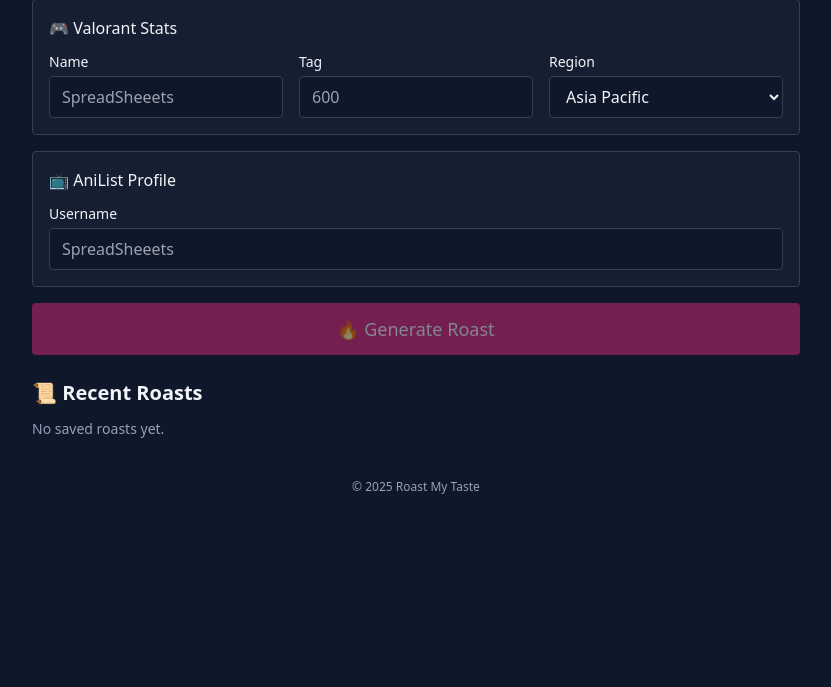
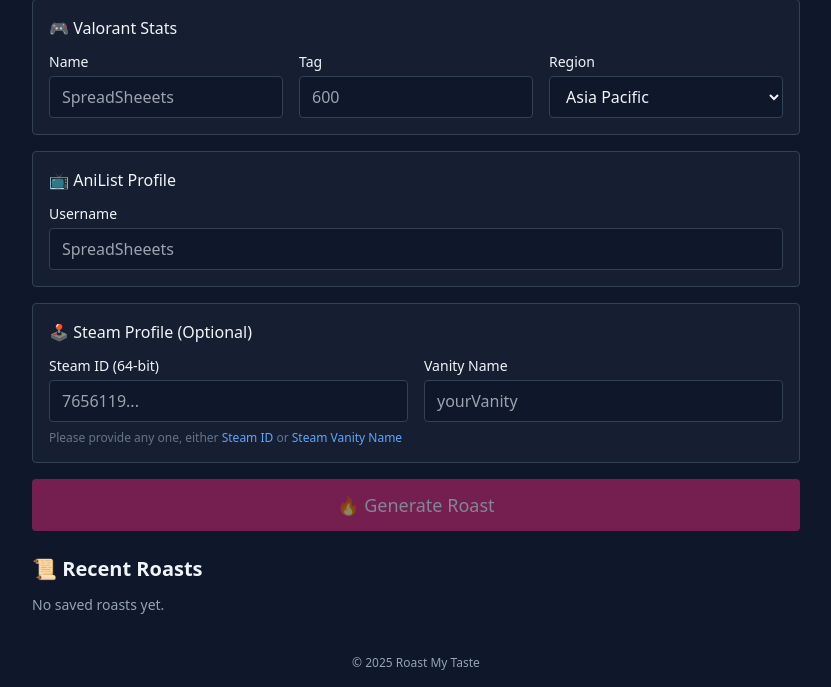
Before and after one commit to SpreadSheets600/Cooked-Roasted-Life, a Flask app: page / in a window 1280 px wide. Shown: the part 320-1007 px from the top of the page, without its empty margins (224-1055 px from the left). Before the commit the page ends 814 px from the top, so only its background shows below. Run offline with Flask 3, Linux system fonts and the light colour scheme; data that the repository does not hold is empty; some libraries are stand-ins or nearby versions.

Commit message:
feat: improve layout and structure of index.html for better readability and organization

```diff
--- a/app/templates/index.html
+++ b/app/templates/index.html
@@ -1,27 +1,17 @@
-{% extends 'base.html' %}
-{% block content %}
+{% extends 'base.html' %} {% block content %}
 <section class="max-w-3xl mx-auto space-y-6">
 	<h1 class="text-3xl font-semibold text-center">Ultimate Multi-Source Roast</h1>
-  <p class="text-slate-300 text-center">Provide whichever identifiers you want roasted. Missing fields are skipped. Then
-    bask in refined disrespect powered by AI.</p>
+	<p class="text-slate-300 text-center">Provide whichever identifiers you want roasted. Missing fields are skipped. Then bask in refined disrespect powered by AI.</p>
 
 	<!-- Spotify Authentication Status -->
 	<div class="bg-slate-800/50 p-4 rounded border border-slate-700">
 		<div class="flex items-center justify-between">
 			<div>
 				<h3 class="font-medium mb-1">🎵 Spotify Integration</h3>
-        <p class="text-sm text-slate-400">
-          {% if session.get('spotify_authenticated') %}
-          ✅ Connected {% if session.get('spotify_username') %}<span class="text-green-400">as {{
-            session.get('spotify_username') }}</span>{% endif %}
-          {% else %}
-          ⚠️ Not connected - click to authenticate
-          {% endif %}
-        </p>
+				<p class="text-sm text-slate-400">{% if session.get('spotify_authenticated') %} ✅ Connected {% if session.get('spotify_username') %}<span class="text-green-400">as {{ session.get('spotify_username') }}</span>{% endif %} {% else %} ⚠️ Not connected - click to authenticate {% endif %}</p>
 			</div>
 			{% if not session.get('spotify_authenticated') %}
-      <a href="/spotify/login" class="px-4 py-2 bg-green-600 hover:bg-green-500 rounded font-medium text-sm">Connect
-        Spotify</a>
+			<a href="/spotify/login" class="px-4 py-2 bg-green-600 hover:bg-green-500 rounded font-medium text-sm">Connect Spotify</a>
 			{% else %}
 			<a href="/spotify/logout" class="px-3 py-1.5 bg-slate-700 hover:bg-slate-600 rounded text-sm">Disconnect</a>
 			{% endif %}
@@ -35,18 +25,15 @@
 			<div class="grid md:grid-cols-3 gap-4">
 				<div>
 					<label class="block text-sm mb-1" for="valorant_name">Name</label>
-          <input id="valorant_name" name="valorant_name"
-            class="w-full px-3 py-2 rounded bg-slate-900 border border-slate-700" placeholder="SpreadSheeets" />
+					<input id="valorant_name" name="valorant_name" class="w-full px-3 py-2 rounded bg-slate-900 border border-slate-700" placeholder="SpreadSheeets" />
 				</div>
 				<div>
 					<label class="block text-sm mb-1" for="valorant_tag">Tag</label>
-          <input id="valorant_tag" name="valorant_tag"
-            class="w-full px-3 py-2 rounded bg-slate-900 border border-slate-700" placeholder="600" />
+					<input id="valorant_tag" name="valorant_tag" class="w-full px-3 py-2 rounded bg-slate-900 border border-slate-700" placeholder="600" />
 				</div>
 				<div>
 					<label class="block text-sm mb-1" for="valorant_region">Region</label>
-          <select id="valorant_region" name="valorant_region"
-            class="w-full px-3 py-2 rounded bg-slate-900 border border-slate-700">
+					<select id="valorant_region" name="valorant_region" class="w-full px-3 py-2 rounded bg-slate-900 border border-slate-700">
 						<option value="na">North America</option>
 						<option value="eu">Europe</option>
 						<option value="ap" selected>Asia Pacific</option>
@@ -63,30 +50,41 @@
 			<h3 class="font-medium mb-3 flex items-center gap-2">📺 AniList Profile</h3>
 			<div>
 				<label class="block text-sm mb-1" for="anilist_user">Username</label>
-        <input id="anilist_user" name="anilist_user"
-          class="w-full px-3 py-2 rounded bg-slate-900 border border-slate-700" placeholder="SpreadSheeets" />
+				<input id="anilist_user" name="anilist_user" class="w-full px-3 py-2 rounded bg-slate-900 border border-slate-700" placeholder="SpreadSheeets" />
 			</div>
 		</div>
 
-    <button type="submit" class="w-full px-4 py-3 bg-pink-600 hover:bg-pink-500 rounded font-medium text-lg">🔥 Generate
-      Roast</button>
+		<!-- Steam Card -->
+		<div class="bg-slate-800/50 p-4 rounded border border-slate-700">
+			<h3 class="font-medium mb-3 flex items-center gap-2">🕹 Steam Profile (Optional)</h3>
+			<div class="grid md:grid-cols-2 gap-4">
+				<div>
+					<label class="block text-sm mb-1" for="steam_id">Steam ID (64-bit)</label>
+					<input id="steam_id" name="steam_id" class="w-full px-3 py-2 rounded bg-slate-900 border border-slate-700" placeholder="7656119..." />
+				</div>
+				<div>
+					<label class="block text-sm mb-1" for="steam_vanity">Vanity Name</label>
+					<input id="steam_vanity" name="steam_vanity" class="w-full px-3 py-2 rounded bg-slate-900 border border-slate-700" placeholder="yourVanity" />
+				</div>
+			</div>
+			<p class="text-xs text-slate-500 mt-2">Please provide any one, either <a href="https://store.steampowered.com/account/" target="_blank" class="text-blue-400 hover:text-blue-300">Steam ID</a> or <a href="https://steamcommunity.com/my/edit" target="_blank" class="text-blue-400 hover:text-blue-300">Steam Vanity Name</a></p>
+		</div>
+
+		<button type="submit" class="w-full px-4 py-3 bg-pink-600 hover:bg-pink-500 rounded font-medium text-lg">🔥 Generate Roast</button>
 	</form>
 	<div id="roast-result" class="hidden space-y-4">
 		<div class="flex items-center justify-between">
 			<h2 class="text-xl font-semibold">Your Roast</h2>
 			<div class="flex gap-2">
 				<button id="share-btn" class="px-3 py-1.5 bg-blue-600 hover:bg-blue-500 rounded text-sm">📤 Share</button>
-        <button id="save-history-btn" class="px-3 py-1.5 bg-purple-600 hover:bg-purple-500 rounded text-sm">💾
-          Save</button>
+				<button id="save-history-btn" class="px-3 py-1.5 bg-purple-600 hover:bg-purple-500 rounded text-sm">💾 Save</button>
 			</div>
 		</div>
-    <div id="roast-text" class="whitespace-pre-line bg-slate-800/50 p-4 rounded border border-slate-700 text-pink-300">
-    </div>
+		<div id="roast-text" class="whitespace-pre-line bg-slate-800/50 p-4 rounded border border-slate-700 text-pink-300"></div>
 		<div id="share-url" class="hidden bg-green-900/30 border border-green-700 p-3 rounded">
 			<p class="text-sm mb-2">Share this roast:</p>
 			<div class="flex gap-2">
-        <input id="share-url-input" readonly
-          class="flex-1 px-3 py-1.5 bg-slate-900 border border-slate-700 rounded text-sm" />
+				<input id="share-url-input" readonly class="flex-1 px-3 py-1.5 bg-slate-900 border border-slate-700 rounded text-sm" />
 				<button id="copy-url-btn" class="px-3 py-1.5 bg-green-600 hover:bg-green-500 rounded text-sm">Copy</button>
 			</div>
 		</div>
```
Lines whose indentation alone changed are shown as unchanged.
